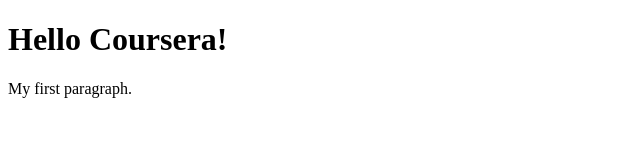
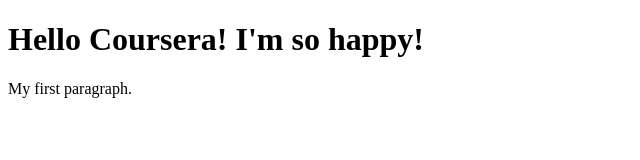
Before and after one commit to vtavanti/coursera, a plain HTML site: page site/index.html in a window 1280 px wide. Shown: the whole page, without its empty margins (0-640 px from the left). Drawn offline with Linux system fonts and the light colour scheme.

Commit message:
Una piccola aggiunta

```diff
--- a/site/index.html
+++ b/site/index.html
@@ -5,7 +5,7 @@
 </head>
 <body>
 
-<h1>Hello Coursera!</h1>
+<h1>Hello Coursera! I'm so happy!</h1>
 <p>My first paragraph.</p>
 
 </body>
```
